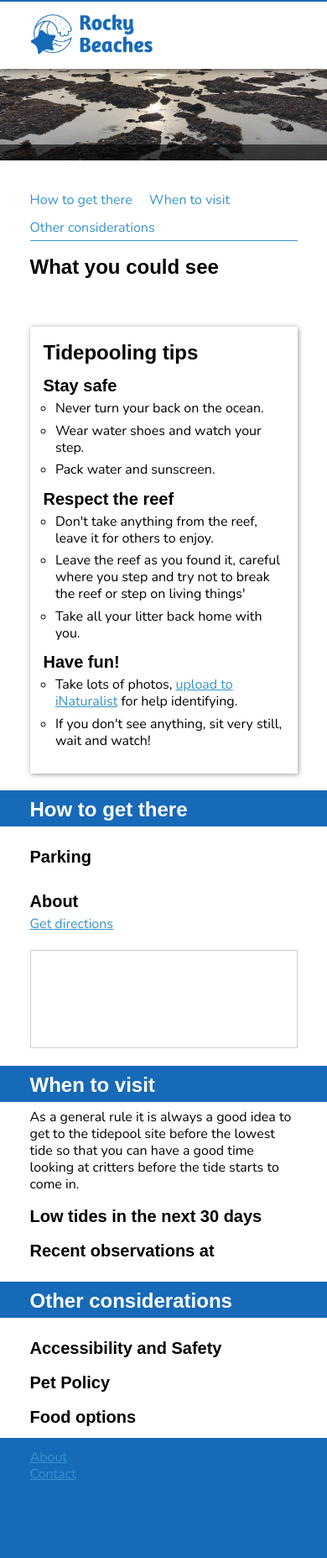
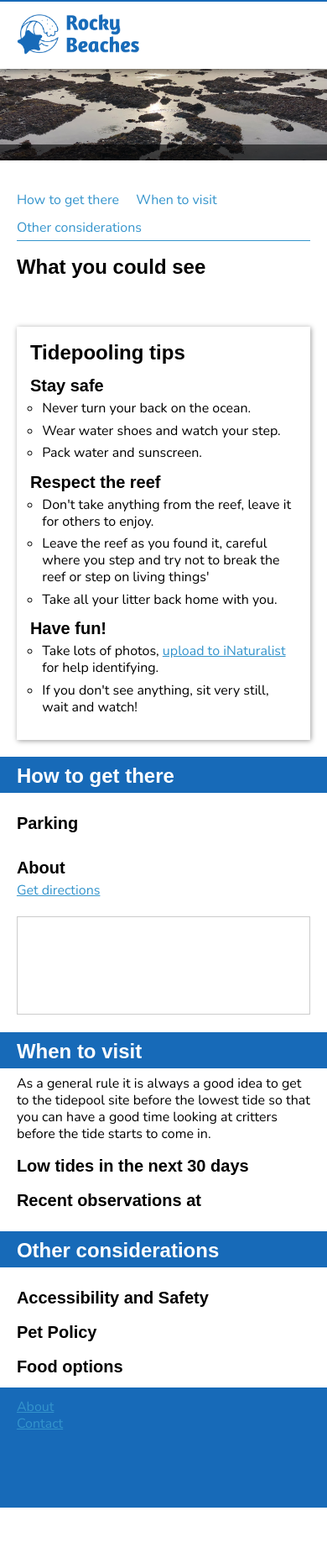
Before and after one commit to natbat/rockybeaches, a Python web app: template templates/row-data-places.html in a window 390 px wide. Shown: the whole page at 84% size. After the commit the page ends 1795 px from the top, so only its background shows below. Run offline with Jinja, Linux system fonts and the light colour scheme; the template is opened without the code that fills it, so the values that code supplies are empty; some libraries are stand-ins or nearby versions; some web fonts are replaced.

Commit message:
making the page wider on mobile

```diff
--- a/static/tidepools.css
+++ b/static/tidepools.css
@@ -627,6 +627,15 @@ footer {
 }
 
 @media (max-width: 40rem) {
+	.section,
+	section {
+		grid-template-columns: 1% 1fr 1fr 1fr 1fr 1fr 1fr 1fr 1fr 1fr 1fr 1%;
+		margin-bottom: 0.8rem;
+	}
+	.stretch {
+		padding-left: 1%;
+		padding-right: 1%
+	}
 	.title-wrapper {
 	  margin-top: 40vw;
 	}
```
